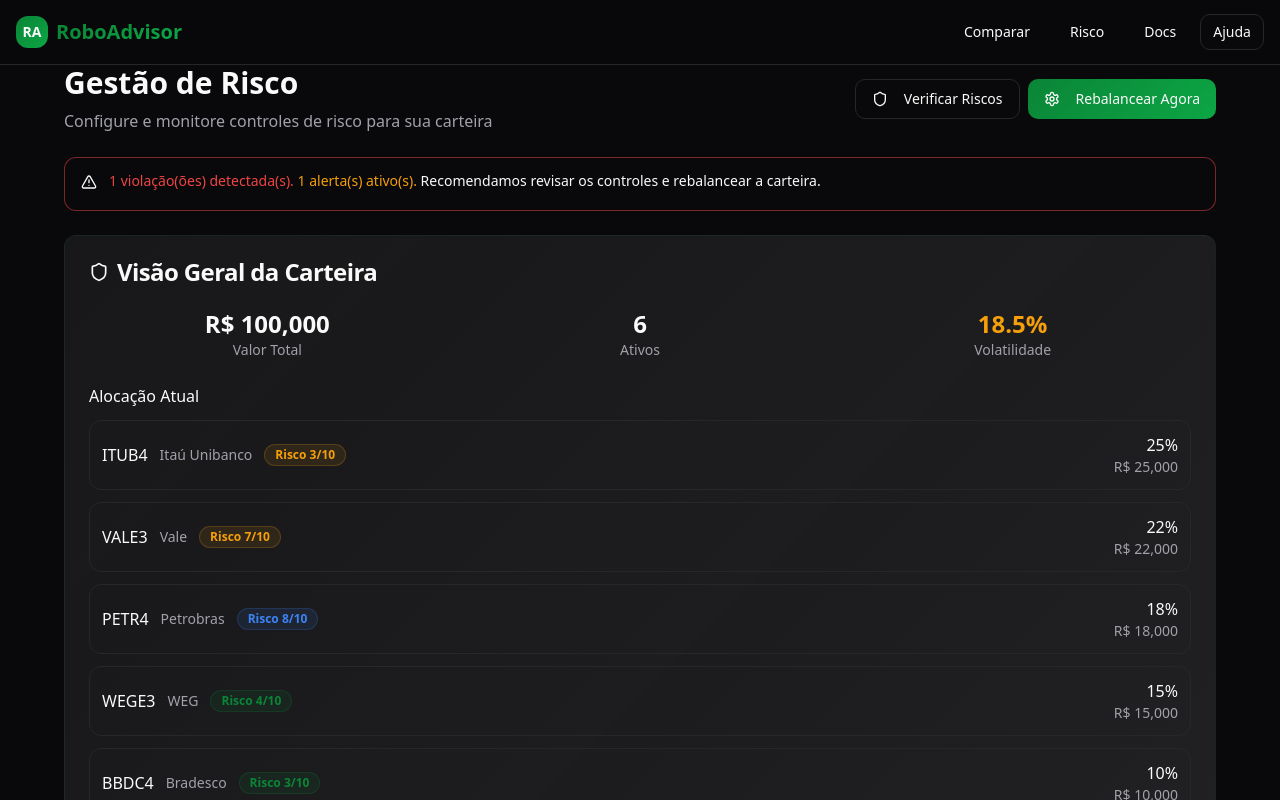
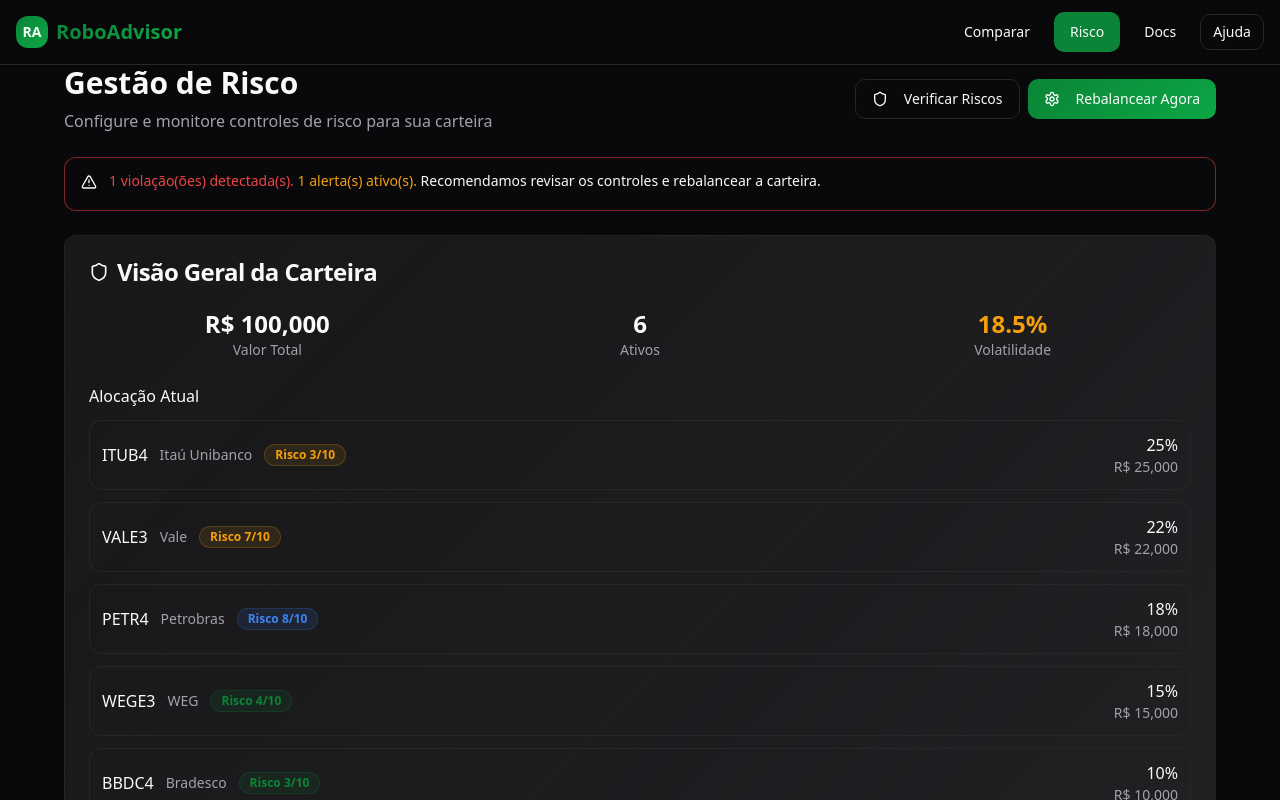
Before and after one commit to LorenzaVolponi/robo-wise, a React (Vite) app: page /risk in a window 1280 px wide. Shown: the top 800 px of the page. Built offline with nearby package versions, Linux system fonts and the light colour scheme.

Commit message:
feat: highlight active nav links

```diff
--- a/src/components/ui/navigation.tsx
+++ b/src/components/ui/navigation.tsx
@@ -1,6 +1,6 @@
 import { Button } from "@/components/ui/button";
 import { cn } from "@/lib/utils";
-import { Link } from "react-router-dom";
+import { NavLink } from "react-router-dom";
 
 interface NavigationProps {
   currentStep?: number;
@@ -49,15 +49,23 @@ export function Navigation({ currentStep, onStepChange }: NavigationProps) {
           </div>
 
           <div className="flex items-center space-x-2">
-            <Button asChild variant="ghost">
-              <Link to="/compare">Comparar</Link>
-            </Button>
-            <Button asChild variant="ghost">
-              <Link to="/risk">Risco</Link>
-            </Button>
-            <Button asChild variant="ghost">
-              <Link to="/docs">Docs</Link>
-            </Button>
+            <NavLink to="/compare">
+              {({ isActive }) => (
+                <Button variant={isActive ? "default" : "ghost"}>
+                  Comparar
+                </Button>
+              )}
+            </NavLink>
+            <NavLink to="/risk">
+              {({ isActive }) => (
+                <Button variant={isActive ? "default" : "ghost"}>Risco</Button>
+              )}
+            </NavLink>
+            <NavLink to="/docs">
+              {({ isActive }) => (
+                <Button variant={isActive ? "default" : "ghost"}>Docs</Button>
+              )}
+            </NavLink>
             <Button variant="outline" size="sm">
               Ajuda
             </Button>
```
